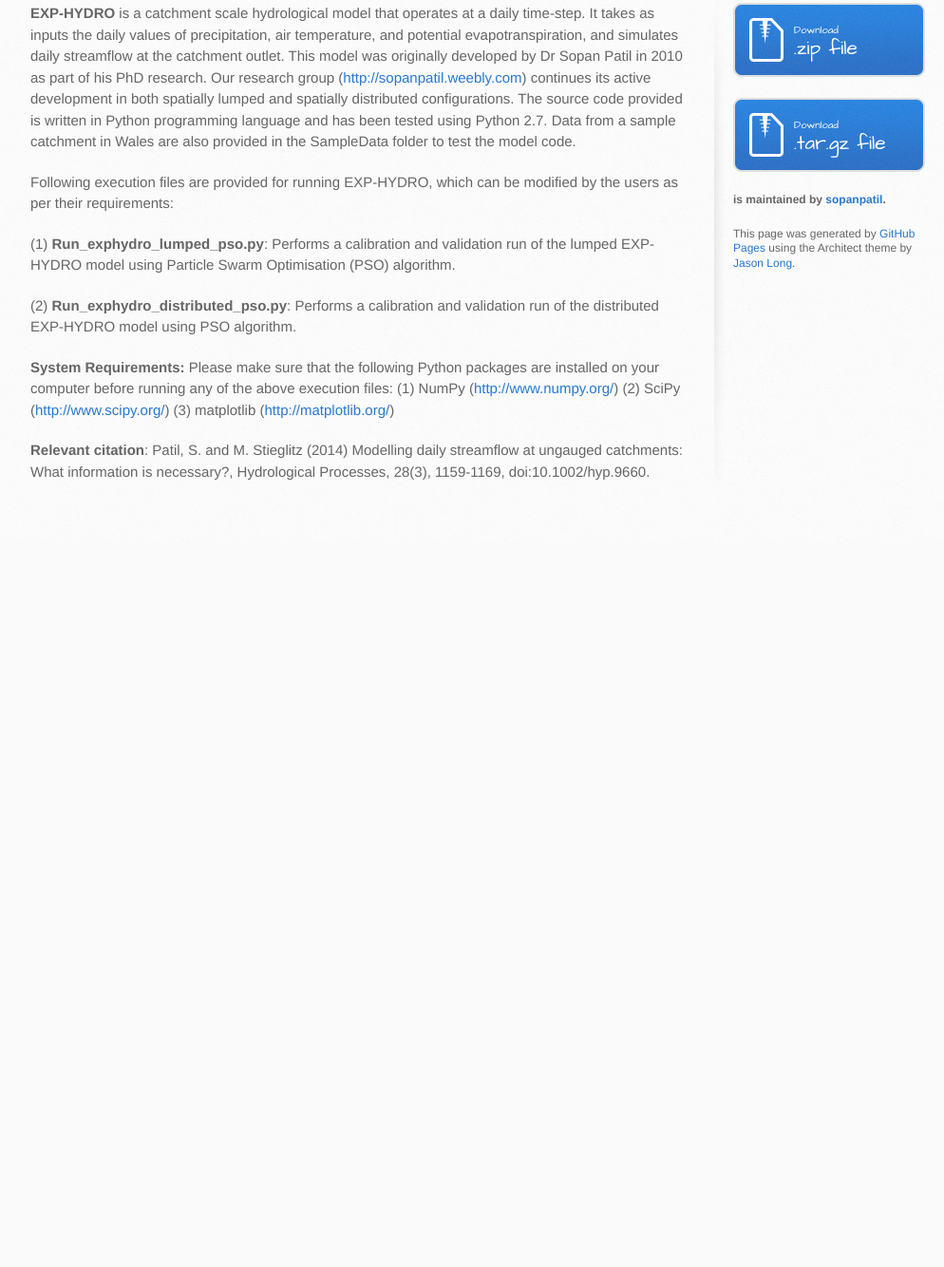
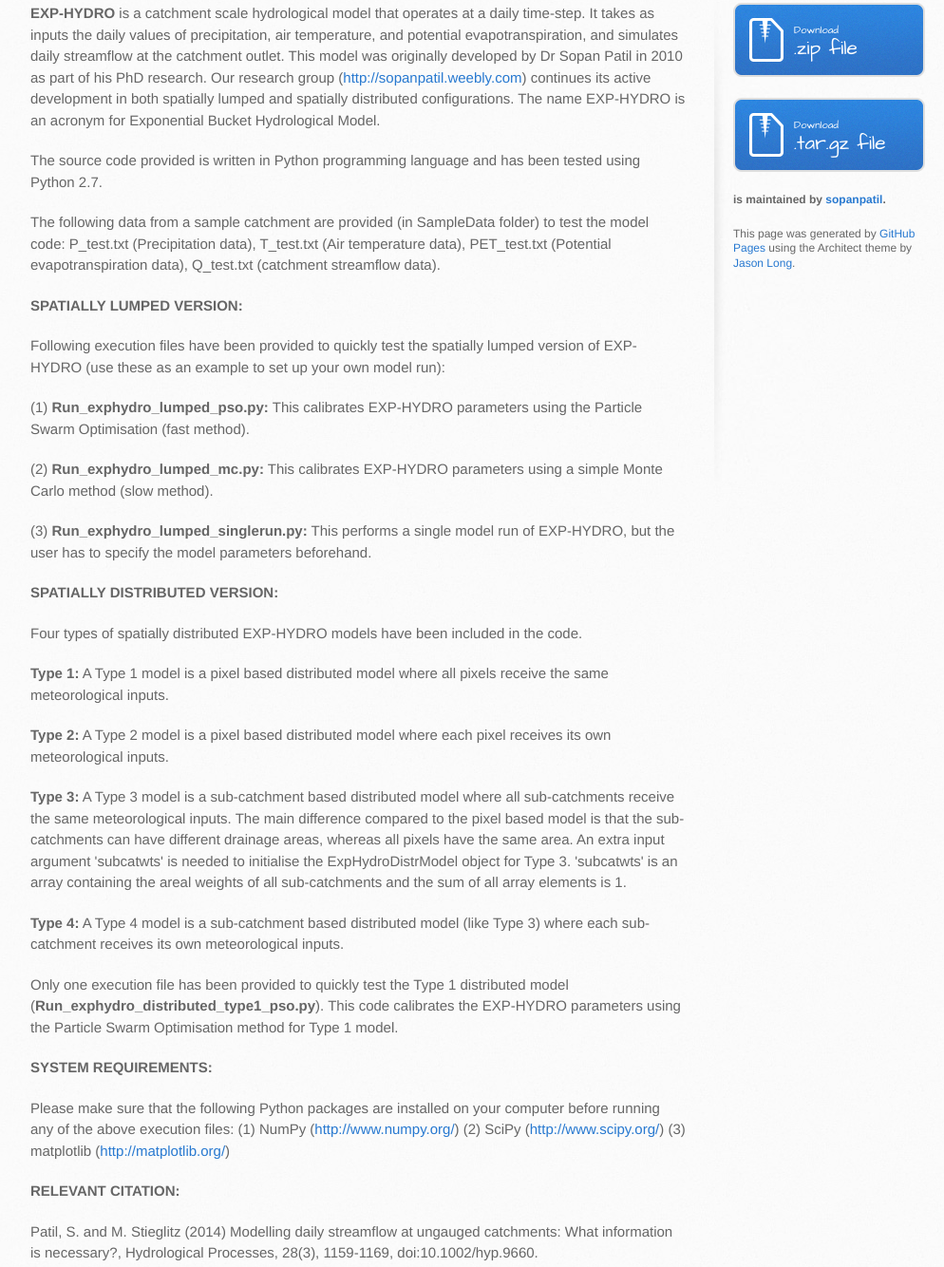
Before and after one commit to sopanpatil/exp-hydro, a plain HTML site: page index.html in a window 1280 px wide. Shown: the part 229-1563 px from the top of the page at 95% size, without its empty margins (138-1132 px from the left). Before the commit the page ends 800 px from the top, so only its background shows below. Drawn offline with Linux system fonts and the light colour scheme.

Commit message:
Create gh-pages branch via GitHub

```diff
--- a/index.html
+++ b/index.html
@@ -28,20 +28,46 @@
     <div id="content-wrapper">
       <div class="inner clearfix">
         <section id="main-content">
-          <p><strong>EXP-HYDRO</strong> is a catchment scale hydrological model that operates at a daily time-step. It takes as inputs the daily values of precipitation, air temperature, and potential evapotranspiration, and simulates daily streamflow at the catchment outlet. This model was originally developed by Dr Sopan Patil in 2010 as part of his PhD research. Our research group (<a href="http://sopanpatil.weebly.com">http://sopanpatil.weebly.com</a>) continues its active development in both spatially lumped and spatially distributed configurations. The source code provided is written in Python programming language and has been tested using Python 2.7. Data from a sample catchment in Wales are also provided in the SampleData folder to test the model code.</p>
+          <p><strong>EXP-HYDRO</strong> is a catchment scale hydrological model that operates at a daily time-step. It takes as inputs the daily values of precipitation, air temperature, and potential evapotranspiration, and simulates daily streamflow at the catchment outlet. This model was originally developed by Dr Sopan Patil in 2010 as part of his PhD research. Our research group (<a href="http://sopanpatil.weebly.com">http://sopanpatil.weebly.com</a>) continues its active development in both spatially lumped and spatially distributed configurations.  The name EXP-HYDRO is an acronym for Exponential Bucket Hydrological Model.</p>
 
-<p>Following execution files are provided for running EXP-HYDRO, which can be modified by the users as per their requirements:</p>
+<p>The source code provided is written in Python programming language and has been tested using Python 2.7.</p>
 
-<p>(1) <strong>Run_exphydro_lumped_pso.py</strong>: Performs a calibration and validation run of the lumped EXP-HYDRO model using Particle Swarm Optimisation (PSO) algorithm.</p>
+<p>The following data from a sample catchment are provided (in SampleData folder) to test the model code: P_test.txt (Precipitation data), T_test.txt (Air temperature data), PET_test.txt (Potential evapotranspiration data), Q_test.txt (catchment streamflow data).</p>
 
-<p>(2) <strong>Run_exphydro_distributed_pso.py</strong>: Performs a calibration and validation run of the distributed EXP-HYDRO model using PSO algorithm.</p>
+<p><strong>SPATIALLY LUMPED VERSION:</strong></p>
 
-<p><strong>System Requirements:</strong> Please make sure that the following Python packages are installed on your computer before running any of the above execution files:
+<p>Following execution files have been provided to quickly test the spatially lumped version of EXP-HYDRO (use these as an example to set up your own model run):</p>
+
+<p>(1) <strong>Run_exphydro_lumped_pso.py:</strong> This calibrates EXP-HYDRO parameters using the Particle Swarm Optimisation (fast method).</p>
+
+<p>(2) <strong>Run_exphydro_lumped_mc.py:</strong> This calibrates EXP-HYDRO parameters using a simple Monte Carlo method (slow method).</p>
+
+<p>(3) <strong>Run_exphydro_lumped_singlerun.py:</strong> This performs a single model run of EXP-HYDRO, but the user has to specify the model parameters beforehand.</p>
+
+<p><strong>SPATIALLY DISTRIBUTED VERSION:</strong></p>
+
+<p>Four types of spatially distributed EXP-HYDRO models have been included in the code.</p>
+
+<p><strong>Type 1:</strong> A Type 1 model is a pixel based distributed model where all pixels receive the same meteorological inputs.</p>
+
+<p><strong>Type 2:</strong> A Type 2 model is a pixel based distributed model where each pixel receives its own meteorological inputs.</p>
+
+<p><strong>Type 3:</strong> A Type 3 model is a sub-catchment based distributed model where all sub-catchments receive the same meteorological inputs.  The main difference compared to the pixel based model is that the sub-catchments can have different drainage areas, whereas all pixels have the same area.  An extra input argument 'subcatwts' is needed to initialise the ExpHydroDistrModel object for Type 3.  'subcatwts' is an array containing the areal weights of all sub-catchments and the sum of all array elements is 1.</p>
+
+<p><strong>Type 4:</strong> A Type 4 model is a sub-catchment based distributed model (like Type 3) where each sub-catchment receives its own meteorological inputs.</p>
+
+<p>Only one execution file has been provided to quickly test the Type 1 distributed model (<strong>Run_exphydro_distributed_type1_pso.py</strong>).  This code calibrates the EXP-HYDRO parameters using the Particle Swarm Optimisation method for Type 1 model.</p>
+
+<p><strong>SYSTEM REQUIREMENTS:</strong></p>
+
+<p>Please make sure that the following Python packages are installed on your computer before running any of the above execution files:
 (1) NumPy (<a href="http://www.numpy.org/">http://www.numpy.org/</a>)
 (2) SciPy (<a href="http://www.scipy.org/">http://www.scipy.org/</a>)
 (3) matplotlib (<a href="http://matplotlib.org/">http://matplotlib.org/</a>)</p>
 
-<p><strong>Relevant citation</strong>: Patil, S. and M. Stieglitz (2014) Modelling daily streamflow at ungauged catchments: What information is necessary?, Hydrological Processes, 28(3), 1159-1169, doi:10.1002/hyp.9660.</p>
+<p><strong>RELEVANT CITATION:</strong></p>
+
+<p>Patil, S. and M. Stieglitz (2014) Modelling daily streamflow at ungauged catchments: What information is necessary?, Hydrological Processes, 28(3), 1159-1169, doi:10.1002/hyp.9660.</p>
         </section>
 
         <aside id="sidebar">
```
Also changed, not shown: params.json (+1 -1 lines).
